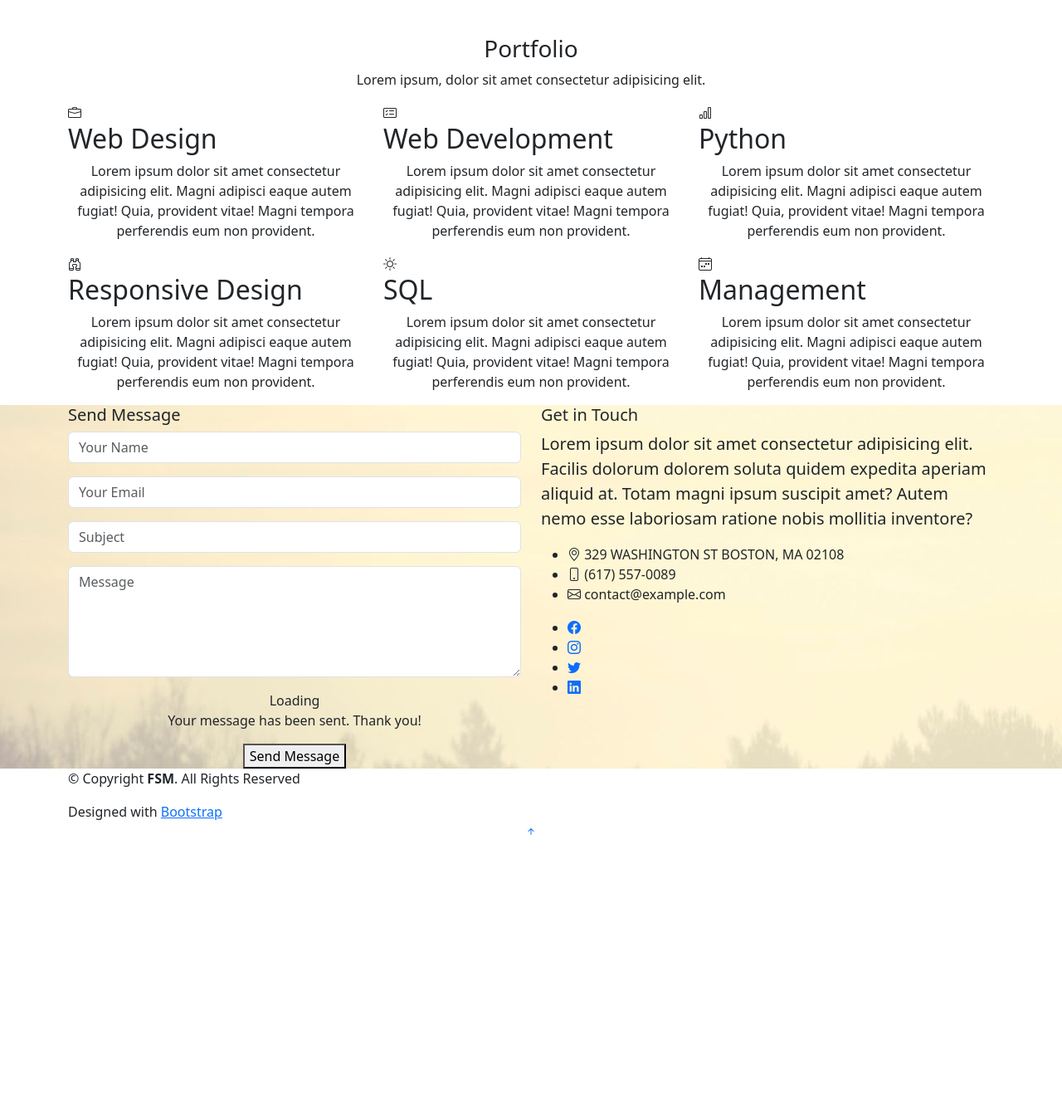
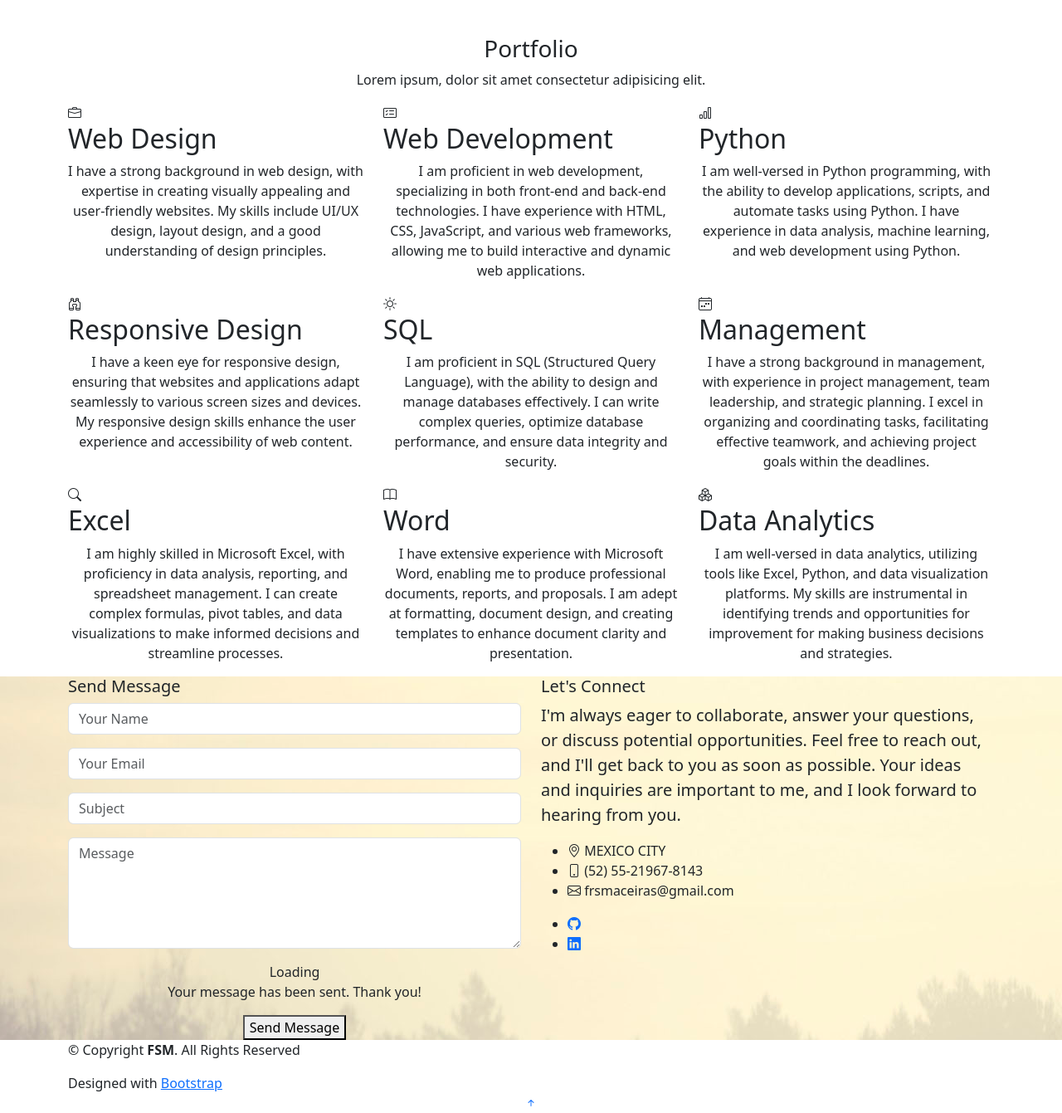
Before and after one commit to Okamiryuku/WebPortafolio, a Flask app: page / in a window 1280 px wide. Shown: the part 518-1859 px from the top of the page at 83% size. Before the commit the page ends 1524 px from the top, so only its background shows below. Run offline with Flask 3, Linux system fonts and the light colour scheme; some libraries are stand-ins or nearby versions.

Commit message:
Updated Portfolio and contact info

```diff
--- a/main.py
+++ b/main.py
@@ -19,4 +19,4 @@ def home():
 
 
 if __name__ == "__main__":
-    app.run(debug=False)
+    app.run(debug=True)
--- a/templates/index.html
+++ b/templates/index.html
@@ -159,9 +159,9 @@
               <div class="service-content">
                 <h2 class="s-title">Web Design</h2>
                 <p class="s-description text-center">
-                  Lorem ipsum dolor sit amet consectetur adipisicing elit. Magni adipisci eaque autem fugiat! Quia,
-                  provident vitae! Magni
-                  tempora perferendis eum non provident.
+                  I have a strong background in web design, with expertise in creating visually appealing and
+                  user-friendly websites. My skills include UI/UX design, layout design, and a good understanding
+                  of design principles.
                 </p>
               </div>
             </div>
@@ -174,9 +174,9 @@
               <div class="service-content">
                 <h2 class="s-title">Web Development</h2>
                 <p class="s-description text-center">
-                  Lorem ipsum dolor sit amet consectetur adipisicing elit. Magni adipisci eaque autem fugiat! Quia,
-                  provident vitae! Magni
-                  tempora perferendis eum non provident.
+                  I am proficient in web development, specializing in both front-end and back-end technologies.
+                  I have experience with HTML, CSS, JavaScript, and various web frameworks, allowing me to build
+                  interactive and dynamic web applications.
                 </p>
               </div>
             </div>
@@ -189,9 +189,9 @@
               <div class="service-content">
                 <h2 class="s-title">Python</h2>
                 <p class="s-description text-center">
-                  Lorem ipsum dolor sit amet consectetur adipisicing elit. Magni adipisci eaque autem fugiat! Quia,
-                  provident vitae! Magni
-                  tempora perferendis eum non provident.
+                  I am well-versed in Python programming, with the ability to develop applications, scripts,
+                  and automate tasks using Python. I have experience in data analysis, machine learning,
+                  and web development using Python.
                 </p>
               </div>
             </div>
@@ -204,9 +204,9 @@
               <div class="service-content">
                 <h2 class="s-title">Responsive Design</h2>
                 <p class="s-description text-center">
-                  Lorem ipsum dolor sit amet consectetur adipisicing elit. Magni adipisci eaque autem fugiat! Quia,
-                  provident vitae! Magni
-                  tempora perferendis eum non provident.
+                  I have a keen eye for responsive design, ensuring that websites and applications adapt seamlessly
+                  to various screen sizes and devices. My responsive design skills enhance the user experience and
+                  accessibility of web content.
                 </p>
               </div>
             </div>
@@ -219,9 +219,9 @@
               <div class="service-content">
                 <h2 class="s-title">SQL</h2>
                 <p class="s-description text-center">
-                  Lorem ipsum dolor sit amet consectetur adipisicing elit. Magni adipisci eaque autem fugiat! Quia,
-                  provident vitae! Magni
-                  tempora perferendis eum non provident.
+                  I am proficient in SQL (Structured Query Language), with the ability to design and manage databases
+                  effectively. I can write complex queries, optimize database performance, and ensure data integrity
+                  and security.
                 </p>
               </div>
             </div>
@@ -234,9 +234,54 @@
               <div class="service-content">
                 <h2 class="s-title">Management</h2>
                 <p class="s-description text-center">
-                  Lorem ipsum dolor sit amet consectetur adipisicing elit. Magni adipisci eaque autem fugiat! Quia,
-                  provident vitae! Magni
-                  tempora perferendis eum non provident.
+                  I have a strong background in management, with experience in project management, team leadership,
+                  and strategic planning. I excel in organizing and coordinating tasks, facilitating effective teamwork,
+                  and achieving project goals within the deadlines.
+                </p>
+              </div>
+            </div>
+          </div>
+          <div class="col-md-4">
+            <div class="service-box">
+              <div class="service-ico">
+                <span class="ico-circle"><i class="bi bi-search"></i></span>
+              </div>
+              <div class="service-content">
+                <h2 class="s-title">Excel</h2>
+                <p class="s-description text-center">
+                  I am highly skilled in Microsoft Excel, with proficiency in data analysis, reporting, and spreadsheet
+                  management. I can create complex formulas, pivot tables, and data visualizations to make informed
+                  decisions and streamline processes.
+                </p>
+              </div>
+            </div>
+          </div>
+          <div class="col-md-4">
+            <div class="service-box">
+              <div class="service-ico">
+                <span class="ico-circle"><i class="bi bi-book"></i></span>
+              </div>
+              <div class="service-content">
+                <h2 class="s-title">Word</h2>
+                <p class="s-description text-center">
+                  I have extensive experience with Microsoft Word, enabling me to produce professional documents,
+                  reports, and proposals. I am adept at formatting, document design, and creating templates to enhance
+                  document clarity and presentation.
+                </p>
+              </div>
+            </div>
+          </div>
+          <div class="col-md-4">
+            <div class="service-box">
+              <div class="service-ico">
+                <span class="ico-circle"><i class="bi bi-boxes"></i></span>
+              </div>
+              <div class="service-content">
+                <h2 class="s-title">Data Analytics</h2>
+                <p class="s-description text-center">
+                  I am well-versed in data analytics, utilizing tools like Excel, Python, and data visualization
+                  platforms. My skills are instrumental in identifying trends and opportunities for
+                  improvement for making business decisions and strategies.
                 </p>
               </div>
             </div>
@@ -434,28 +479,25 @@
                   <div class="col-md-6">
                     <div class="title-box-2 pt-4 pt-md-0">
                       <h5 class="title-left">
-                        Get in Touch
+                        Let's Connect
                       </h5>
                     </div>
                     <div class="more-info">
                       <p class="lead">
-                        Lorem ipsum dolor sit amet consectetur adipisicing elit. Facilis dolorum dolorem soluta quidem
-                        expedita aperiam aliquid at.
-                        Totam magni ipsum suscipit amet? Autem nemo esse laboriosam ratione nobis
-                        mollitia inventore?
+                        I'm always eager to collaborate, answer your questions, or discuss potential opportunities.
+                        Feel free to reach out, and I'll get back to you as soon as possible. Your ideas and inquiries
+                        are important to me, and I look forward to hearing from you.
                       </p>
                       <ul class="list-ico">
-                        <li><span class="bi bi-geo-alt"></span> 329 WASHINGTON ST BOSTON, MA 02108</li>
-                        <li><span class="bi bi-phone"></span> (617) 557-0089</li>
-                        <li><span class="bi bi-envelope"></span> contact@example.com</li>
+                        <li><span class="bi bi-geo-alt"></span> MEXICO CITY</li>
+                        <li><span class="bi bi-phone"></span> (52) 55-21967-8143</li>
+                        <li><span class="bi bi-envelope"></span> frsmaceiras@gmail.com</li>
                       </ul>
                     </div>
                     <div class="socials">
                       <ul>
-                        <li><a href=""><span class="ico-circle"><i class="bi bi-facebook"></i></span></a></li>
-                        <li><a href=""><span class="ico-circle"><i class="bi bi-instagram"></i></span></a></li>
-                        <li><a href=""><span class="ico-circle"><i class="bi bi-twitter"></i></span></a></li>
-                        <li><a href=""><span class="ico-circle"><i class="bi bi-linkedin"></i></span></a></li>
+                        <li><a href="https://github.com/Okamiryuku"><span class="ico-circle"><i class="bi bi-github"></i></span></a></li>
+                        <li><a href="https://www.linkedin.com/in/francisco-suarez-maceiras-749405146/"><span class="ico-circle"><i class="bi bi-linkedin"></i></span></a></li>
                       </ul>
                     </div>
                   </div>
```
